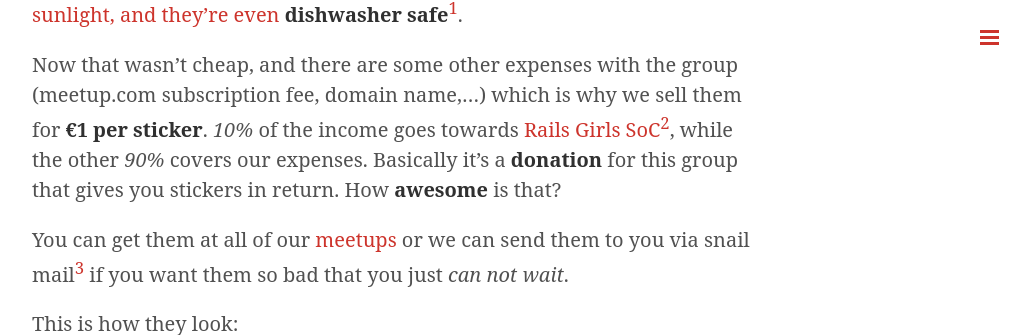
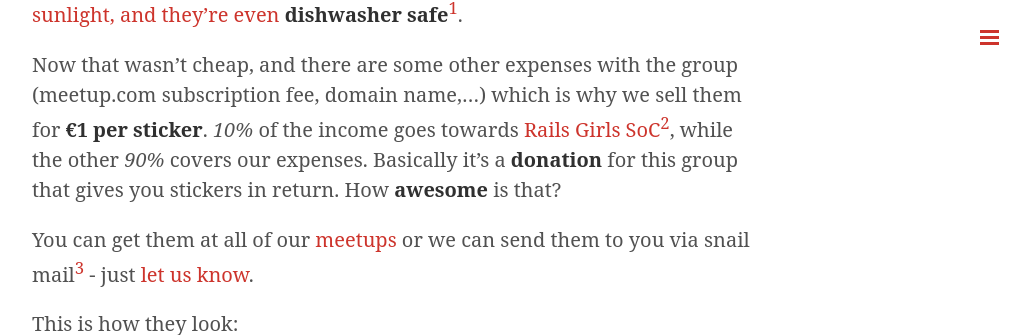
Before and after one commit to RubySlovenia/RubySlovenia.github.io, a Jekyll site: the page built from stickers.md, in a window 1280 px wide and 900 px high, scrolled down 427 px, cut to the strip 0-335 px from the top of the window. Shown: the whole strip, without its empty margins (248-1278 px from the left). Built offline with Jekyll 4.4.1, drawn with Linux system fonts in a browser that asks for light colours; some of the changed text lies outside the part shown.

Commit message:
expose snail mail option

```diff
--- a/stickers.md
+++ b/stickers.md
@@ -9,7 +9,7 @@ They are so awesome that you'll want to stick them everywhere, so we decided we'
 
 Now that wasn't cheap, and there are some other expenses with the group (meetup.com subscription fee, domain name,…) which is why we sell them for **€1 per sticker**. *10%* of the income goes towards [Rails Girls SoC](http://railsgirlssummerofcode.org/)[^2], while the other *90%* covers our expenses. Basically it's a **donation** for this group that gives you stickers in return. How **awesome** is that?
 
-You can get them at all of our [meetups](http://www.meetup.com/RubySlovenia/) or we can send them to you via snail mail[^3] if you want them so bad that you just *can not wait*.
+You can get them at all of our [meetups](http://www.meetup.com/RubySlovenia/) or we can send them to you via snail mail[^3] - just [let us know](mailto:info@rug.si).
 
 This is how they look:
 
```
Also changed, not shown: other parts of stickers.md (+1 -1 lines).
